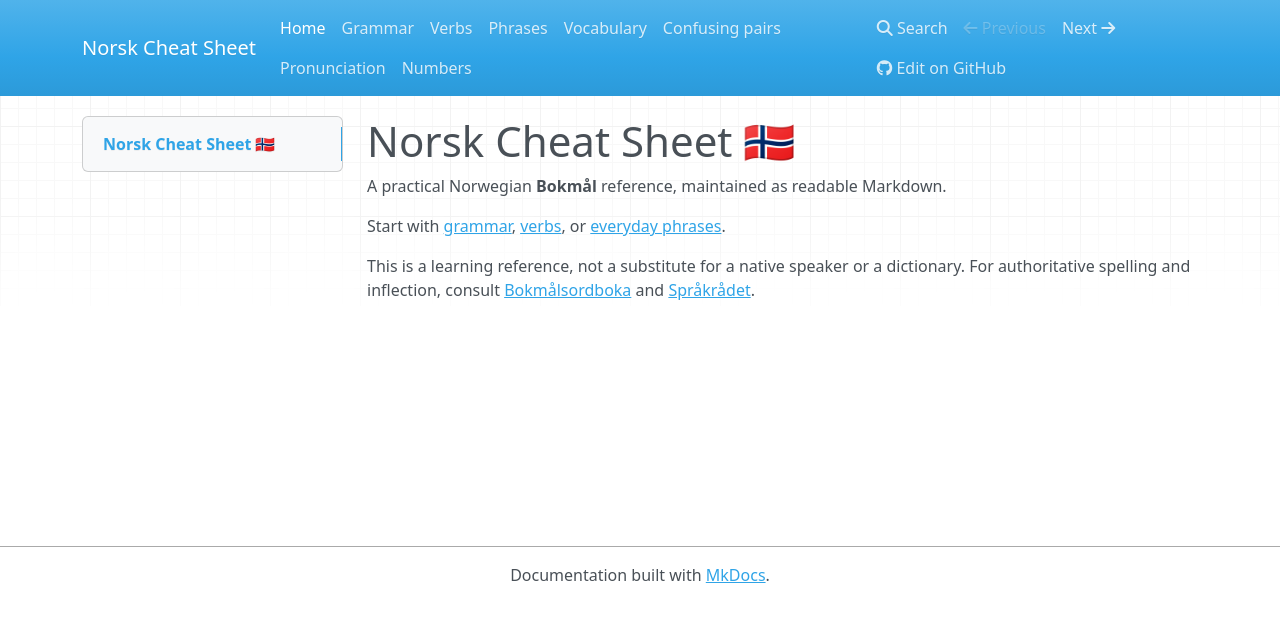
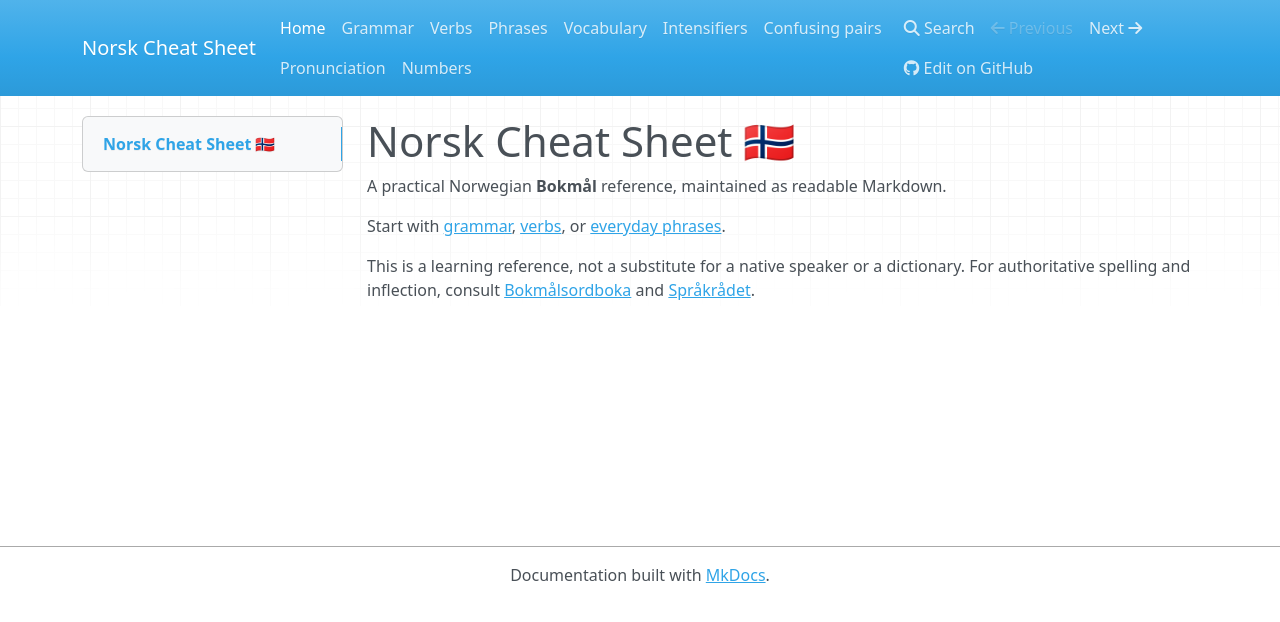
Before and after one commit to timsnyder/norsk-cheatsheet, an MkDocs documentation site: the page built from docs/index.md, in a window 1280 px wide. Shown: the top 622 px of the page. Built offline with MkDocs 1.6.1, drawn with Linux system fonts in a browser that asks for light colours; nearby versions of some CDN libraries.

Commit message:
Add intensifiers to site navigation

```diff
--- a/mkdocs.yml
+++ b/mkdocs.yml
@@ -10,6 +10,7 @@ nav:
   - Verbs: verbs.md
   - Phrases: phrases.md
   - Vocabulary: vocabulary.md
+  - Intensifiers: intensifiers.md
   - Confusing pairs: confusing-pairs.md
   - Pronunciation: pronunciation.md
   - Numbers: numbers.md
```
